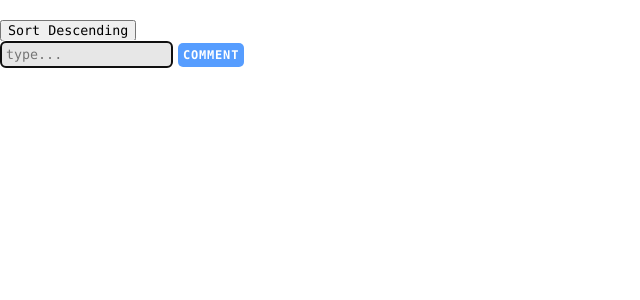
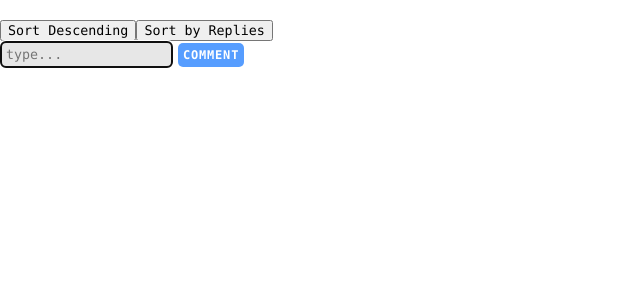
Before and after one commit to mohitahlawat2001/comment-Section, a React (Create React App) app: page / in a window 1280 px wide. Shown: the top 300 px of the page, without its empty margins (0-640 px from the left). Built offline with nearby package versions, Linux system fonts and the light colour scheme.

Commit message:
added sorting according to number of reply

```diff
--- a/src/components/Comment.js
+++ b/src/components/Comment.js
@@ -14,7 +14,9 @@ const Comment = ({
   const [showInput, setShowInput] = useState(false);
   const [expand, setExpand] = useState(false);
   const inputRef = useRef(null);
-  const [sortOrder, setSortOrder] = useState("asc"); // Initial sort order
+    const [sortOrder, setSortOrder] = useState("asc"); // Initial sort order
+    const [sortByReplies, setSortByReplies] = useState(false); // New state for sorting by replies
+
 
   useEffect(() => {
     inputRef?.current?.focus();
@@ -48,6 +50,11 @@ const Comment = ({
         onClick={() => setSortOrder(sortOrder === "asc" ? "desc" : "asc")}
       >
         Sort {sortOrder === "asc" ? "Descending" : "Ascending"}
+          </button>
+
+          {/* New button for sorting by replies */}
+      <button onClick={() => setSortByReplies(!sortByReplies)}>
+        Sort by Replies
       </button>
 
       <div className={comment.id === 1 ? "inputContainer" : "commentContainer"}>
@@ -154,7 +161,14 @@ const Comment = ({
         )}
 
         {comment?.items
-          ?.sort((a, b) => (sortOrder === "asc" ? a.id - b.id : b.id - a.id))
+          ?.sort((a, b) => {
+          // Sort based on replies if sortByReplies is true
+          if (sortByReplies) {
+            return b.items.length - a.items.length; // Descending order of replies
+          } else {
+            return (sortOrder === "asc" ? a.id - b.id : b.id - a.id); // Sort by ID
+          }
+        })
           .map((cmnt) => {
             return (
               <Comment
```
